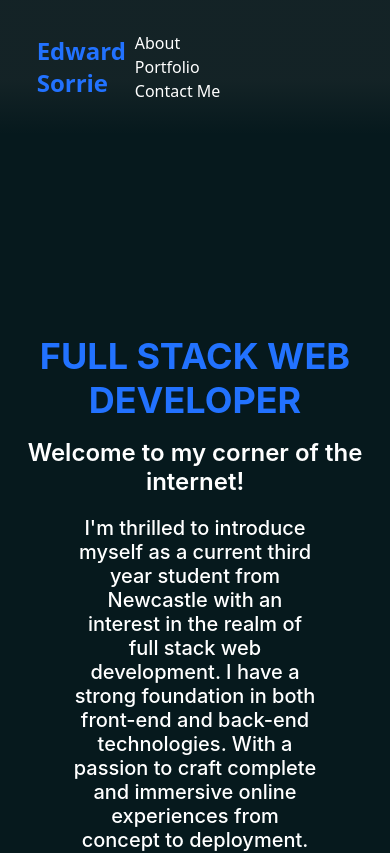
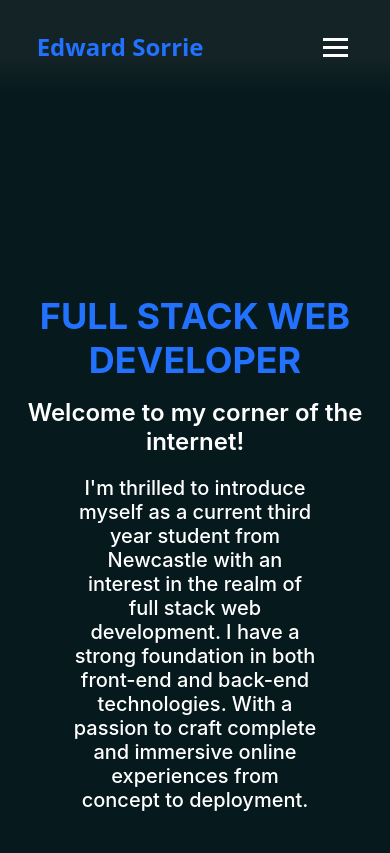
Before and after one commit to esorrie/personal-website, a React (Vite) app: page / in a window 390 px wide. Shown: the top 853 px of the page. Built offline with nearby package versions, Linux system fonts and the light colour scheme.

Commit message:
navbar become dropdown when screen less than 768px

```diff
--- a/src/NavBar.css
+++ b/src/NavBar.css
@@ -4,13 +4,21 @@
     linear-gradient(180deg, rgba(74, 74, 74, 0.2) 60%, rgba(0, 0, 0, 0) 100%);
     padding-left: 9.4%;
     padding-right: 10.8%;
-    width: full;
+    width: 100%;
     top: 0;
     display: flex;
     justify-content: space-between;
+    align-items: center;
 }
 
 .menu {
+    display: flex;
+    flex-wrap: wrap; /* stops entities from being off the page */
+    align-items: center; /* formats to the center of the container height */
+    margin-top: 31px;
+    margin-bottom: 31px;
+}
+.navmenu {
     display: flex;
     flex-wrap: wrap; /* stops entities from being off the page */
     align-items: center; /* formats to the center of the container height */
@@ -22,3 +30,54 @@
     margin-right: 45px;
     text-align: right;
 }
+
+.dropdown {
+    display: none;
+    cursor: pointer;
+}
+
+.bar {
+    display: block;
+    width: 25px;
+    height: 3px;
+    margin: 5px auto;
+    -webkit-transition: all 0.3s ease;
+    transition: all 0.3s ease;
+    background-color: white;
+}
+
+@media(max-width:768px){
+
+    .dropdown {
+        display:block;
+    }
+    .dropdown.active .bar:nth-child(2){
+        opacity: 0;
+    }
+    .dropdown.active .bar:nth-child(1){
+        transform: translateY(8px) rotate(45deg);
+    }
+    .dropdown.active .bar:nth-child(3){
+        transform: translateY(-8px) rotate(45deg);
+    }
+
+    .navmenu {
+        display: none;
+        top: 62px;
+        gap: 0;
+        flex-direction: column;
+        text-align: center;
+        width: 100%;
+        transition: 0.3s;
+    }
+
+    .navitem {
+        margin: 16px 0px;
+        cursor: pointer;
+    }
+
+    .navmenu.active{
+        display: flex;
+    }
+
+}
--- a/src/NavBar.jsx
+++ b/src/NavBar.jsx
@@ -1,5 +1,7 @@
-import React from 'react';
+import React from 'react'
 import './NavBar.css'
+
+
 
 const Navbar = () => {
 
@@ -34,10 +36,15 @@ const Navbar = () => {
                 <div className="navtitle text-custom_blue text-2xl font-semibold">Edward Sorrie</div>
             </div>
             {/* TODO = fix scroll on navbar links */}
-            <div className="menu navitem text-white">
+            <div className="navmenu text-white">
                 <a href="#" className="navitem font-base font-medium cursor-default hover:text-custom_blue" onClick={scrollToAbout} > About </a>
                 <a href="#" className="navitem font-base font-medium cursor-default hover:text-custom_blue" onClick={scrollToPortfolio} > Portfolio </a>
                 <a href="#" className="font-base font-medium cursor-default hover:text-custom_blue" onClick={scrollToContact} > Contact Me </a>
+            </div>
+            <div className="dropdown" >
+                <span className='bar'> </span>
+                <span className='bar'> </span>
+                <span className='bar'> </span>
             </div>
         </nav>
     );
```
